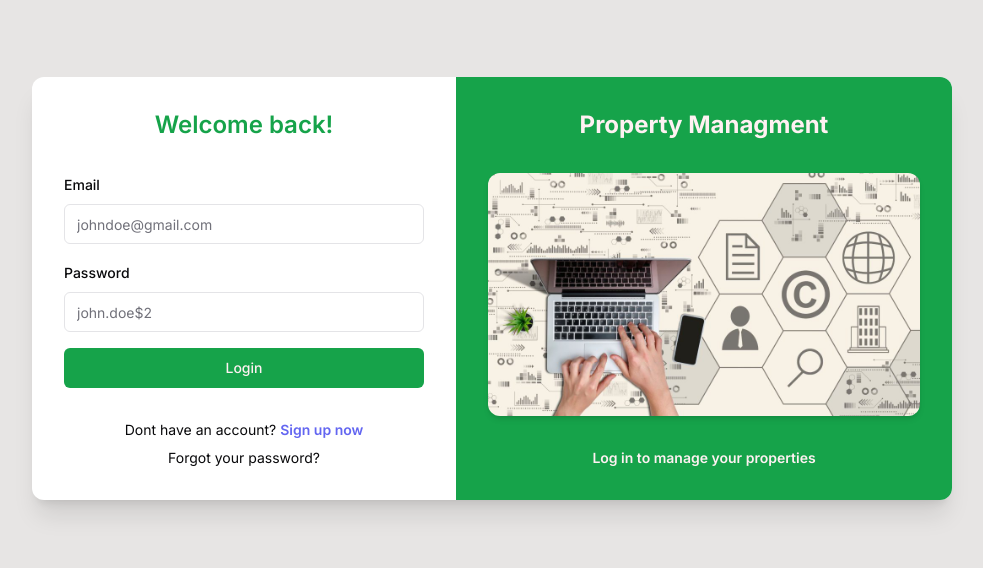
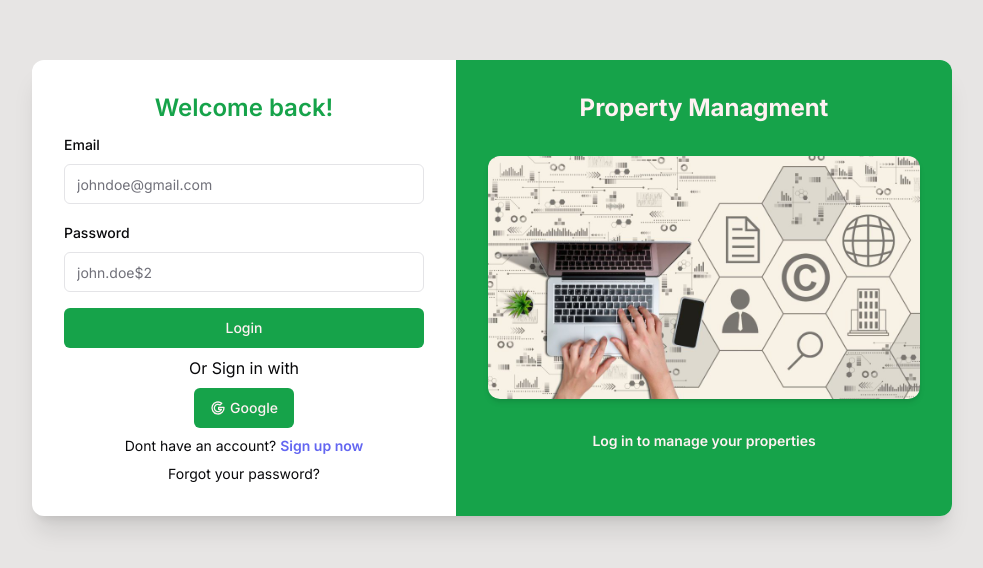
Before and after one commit to DevAngelSanchez/RGManagment360-front, a Next.js app: page /auth/login in a window 1280 px wide. Shown: the part 112-680 px from the top of the page, without its empty margins (148-1131 px from the left). Built offline with nearby package versions, Linux system fonts and the light colour scheme; no server answers.

Commit message:
Implementacion de OAuth de google

```diff
--- /dev/null
+++ b/app/auth/login/googleSignIn.tsx
@@ -0,0 +1,19 @@
+import { signIn } from "next-auth/react";
+import { Button } from "@/components/ui/button";
+import { IconBrandGoogle } from "@tabler/icons-react";
+
+export default function GoogleSignIn() {
+  return (
+    <form
+      action={async () => {
+        "use server"
+        await signIn("google")
+      }}
+    >
+      <Button type="submit" className="flex items-center justify-center gap-1" >
+        <IconBrandGoogle size={16} />
+        Google
+      </Button>
+    </form>
+  )
+}
--- a/app/auth/login/page.tsx
+++ b/app/auth/login/page.tsx
@@ -2,6 +2,7 @@ import Link from "next/link";
 import { LoginForm } from "./form";
 import LayoutSelector from "@/components/custom/LayoutSelector";
 import Image from "next/image";
+import GoogleSignIn from "./googleSignIn";
 
 export default function LoginPage() {
   return (
@@ -11,6 +12,9 @@ export default function LoginPage() {
           Welcome back!
         </h1>
         <LoginForm />
+        <span>Or Sign in with</span>
+
+        <GoogleSignIn />
         <div className="flex flex-col gap-2 items-center">
           <p className="text-center text-sm">
             Dont have an account?{" "}
--- a/app/dashboard/manage-users/EditUserForm.tsx
+++ b/app/dashboard/manage-users/EditUserForm.tsx
@@ -255,7 +255,7 @@ export const EditUserForm: FC<Props> = ({ user }) => {
                     </FormControl>
                     <SelectContent>
                       <SelectItem value="MANAGER">Manager</SelectItem>
-                      <SelectItem value="ASISSTANT">Assistant</SelectItem>
+                      <SelectItem value="ASSISTANT">Assistant</SelectItem>
                       <SelectItem value="CUSTOMER">CUSTOMER</SelectItem>
                     </SelectContent>
                   </Select>
--- a/auth.ts
+++ b/auth.ts
@@ -1,10 +1,11 @@
-import NextAuth from "next-auth"
+import NextAuth from "next-auth";
 import "next-auth/jwt";
-import Credentials from "next-auth/providers/credentials"
+import Credentials from "next-auth/providers/credentials";
+import Google from "next-auth/providers/google";
 // Your own logic for dealing with plaintext password strings; be careful!
 
-// export const apiUrl = "http://localhost:3001/";
-export const apiUrl = process.env.API_URL || "https://rgmanagment360-backend.onrender.com/";
+export const apiUrl = "http://localhost:3001/";
+// export const apiUrl = process.env.API_URL || "https://rgmanagment360-backend.onrender.com/";
 
 export const { handlers, signIn, signOut, auth } = NextAuth({
   providers: [
@@ -55,6 +56,7 @@ export const { handlers, signIn, signOut, auth } = NextAuth({
         }
       },
     }),
+    Google
   ],
   pages: {
     signIn: "/auth/login"
```
Also changed, not shown: 1 other file (tests, documents, lock files or other folders).
